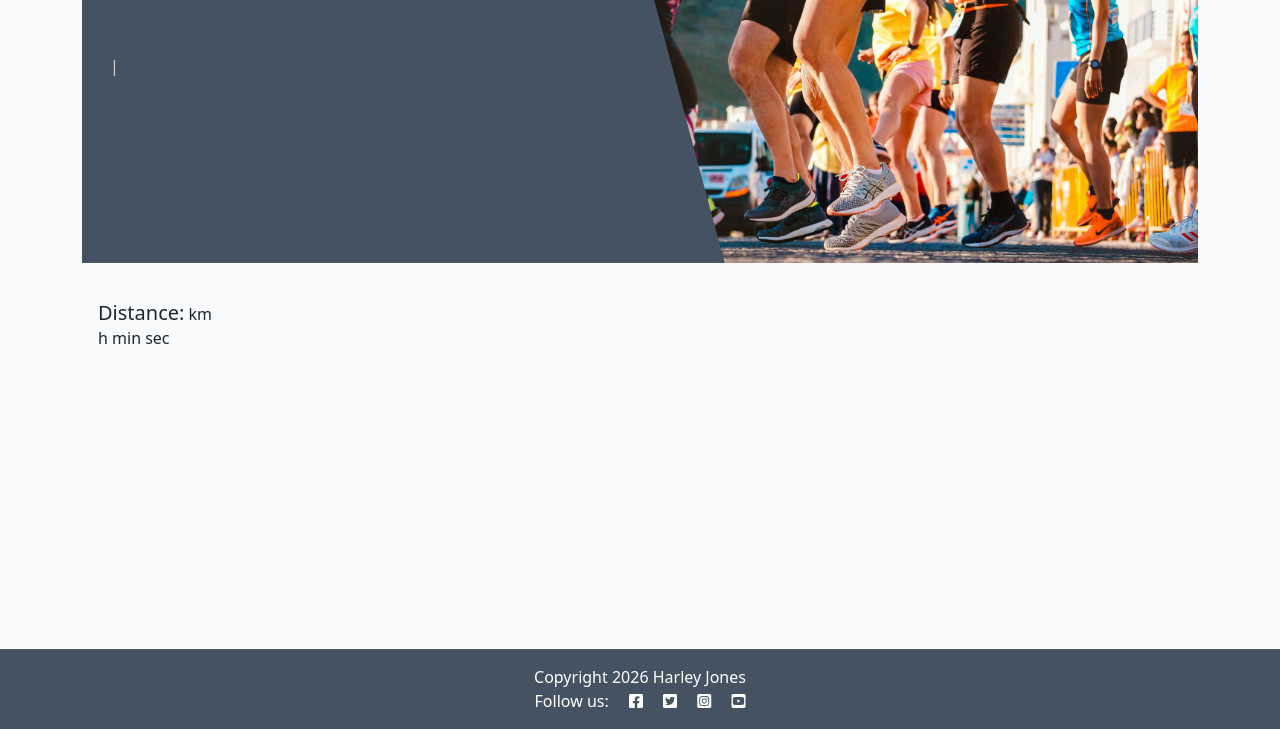
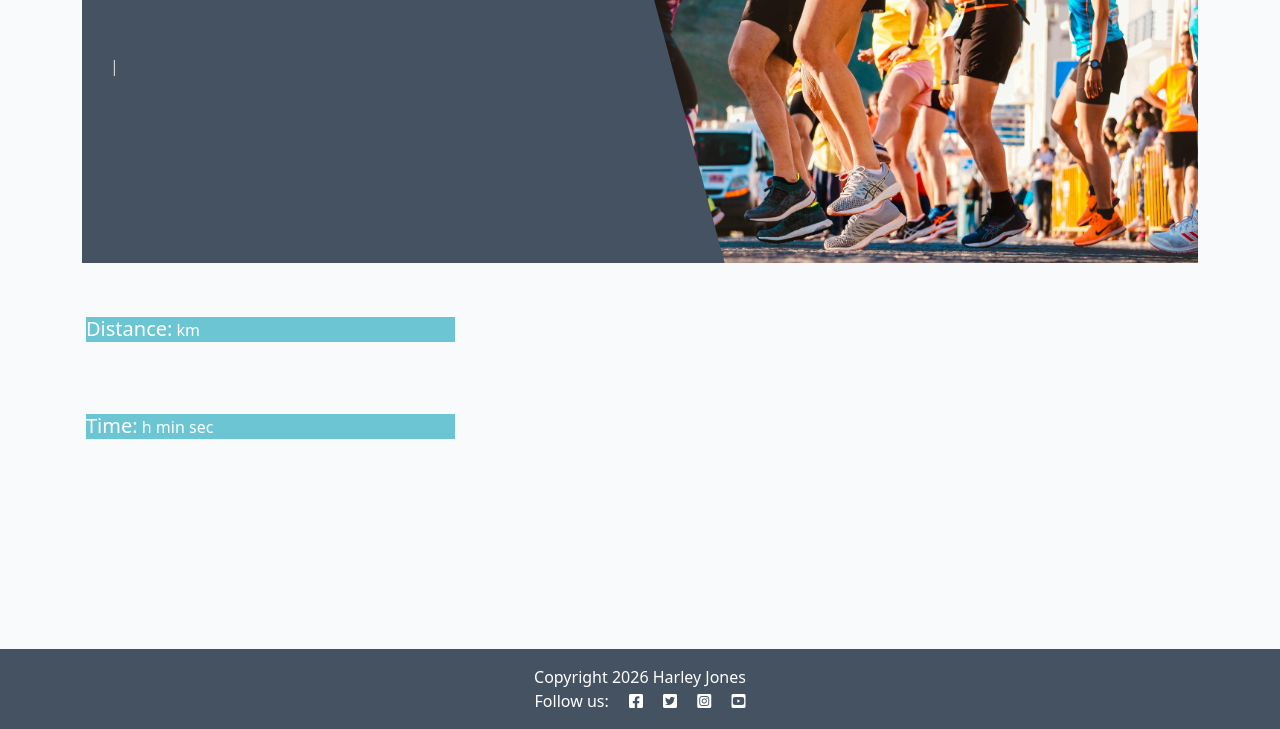
Before and after one commit to harleyjones/smarter-mile, a Django app: template runs/templates/runs/run_detail.html in a window 1280 px wide. Shown: the part 71-800 px from the top of the page. Run offline with Django 4.2, Linux system fonts and the light colour scheme; the template is opened without the code that fills it, so the values that code supplies are empty.

Commit message:
Rework color scheme and update run detail view

```diff
--- a/runs/templates/runs/run_detail.html
+++ b/runs/templates/runs/run_detail.html
@@ -11,27 +11,43 @@
                 <p class="post-subtitle">{{ run.author }} | {{ run.created_on }}</p>
             </div>
             <div class="d-none d-md-block col-md-6 masthead-image">
-                <img src="{% static 'images/pexels-runffwpu-2526878.jpg' %}" class="scale" alt="Running Image | Photo by RUN 4 FFWPU  : https://www.pexels.com/photo/people-wearing-running-shoes-2526878/">
+                <img src="{% static 'images/pexels-runffwpu-2526878.jpg' %}" class="scale"
+                    alt="Running Image | Photo by RUN 4 FFWPU  : https://www.pexels.com/photo/people-wearing-running-shoes-2526878/">
             </div>
         </div>
     </div>
 </div>
 
 <div class="container">
-    <div class="row">
-        <div class="col card mb-4  mt-3 left  top">
+    <div class="col card mb-4  mt-3 left  top">
+        <div class="row">
             <div class="card-body">
                 <!-- The post content goes inside the card-text. -->
                 <!-- Use the | safe filter inside the template tags -->
                 <p class="card-text">
-                    <span class="h5">Distance:</span>
-                    {{ run.distance | safe }} km
-                    <br />
-                    {{ run.hours | safe }} h {{ run.minutes | safe }} min {{ run.seconds | safe }} sec
-                </p>
+                <div class="col-md-4">
+                    <div class="card mb-4">
+                        <span class="post-content">
+                            <span class="h5">Distance:</span>
+                            {{ run.distance | safe }} km
+                        </span>
+                    </div>
+                </div>
+            </div>
+            <div class="card-body">
+                <!-- The post content goes inside the card-text. -->
+                <!-- Use the | safe filter inside the template tags -->
+                <p class="card-text">
+                <div class="col-md-4">
+                    <div class="card mb-4">
+                        <span class="post-content"> <span class="h5">Time:</span> {{ run.hours | safe }} h {{ run.minutes | safe }} min {{ run.seconds | safe }} sec </span>
+                    </div>
+                </div>
             </div>
         </div>
     </div>
 </div>
+</div>
+
 
 {% endblock content %}
--- a/smartmile/settings.py
+++ b/smartmile/settings.py
@@ -29,7 +29,7 @@ TEMPLATES_DIR = os.path.join(BASE_DIR, 'templates')
 SECRET_KEY = os.environ.get("SECRET_KEY")
 
 # SECURITY WARNING: don't run with debug turned on in production!
-DEBUG = True
+DEBUG = False
 
 
 ALLOWED_HOSTS = ['localhost', '127.0.0.1', '.herokuapp.com']
--- a/static/css/style.css
+++ b/static/css/style.css
@@ -161,8 +161,6 @@ body {
 }
 
 .post-content {
-    font-size: 1.2rem;
-    line-height: 1.8;
-    background-color: #FF6A00 ;
-    color: #DDE3E9;
+    background-color: #6BC5D2 ;
+    color: #FFFFFF;
 }
```
Also changed, not shown: 1 other file.
